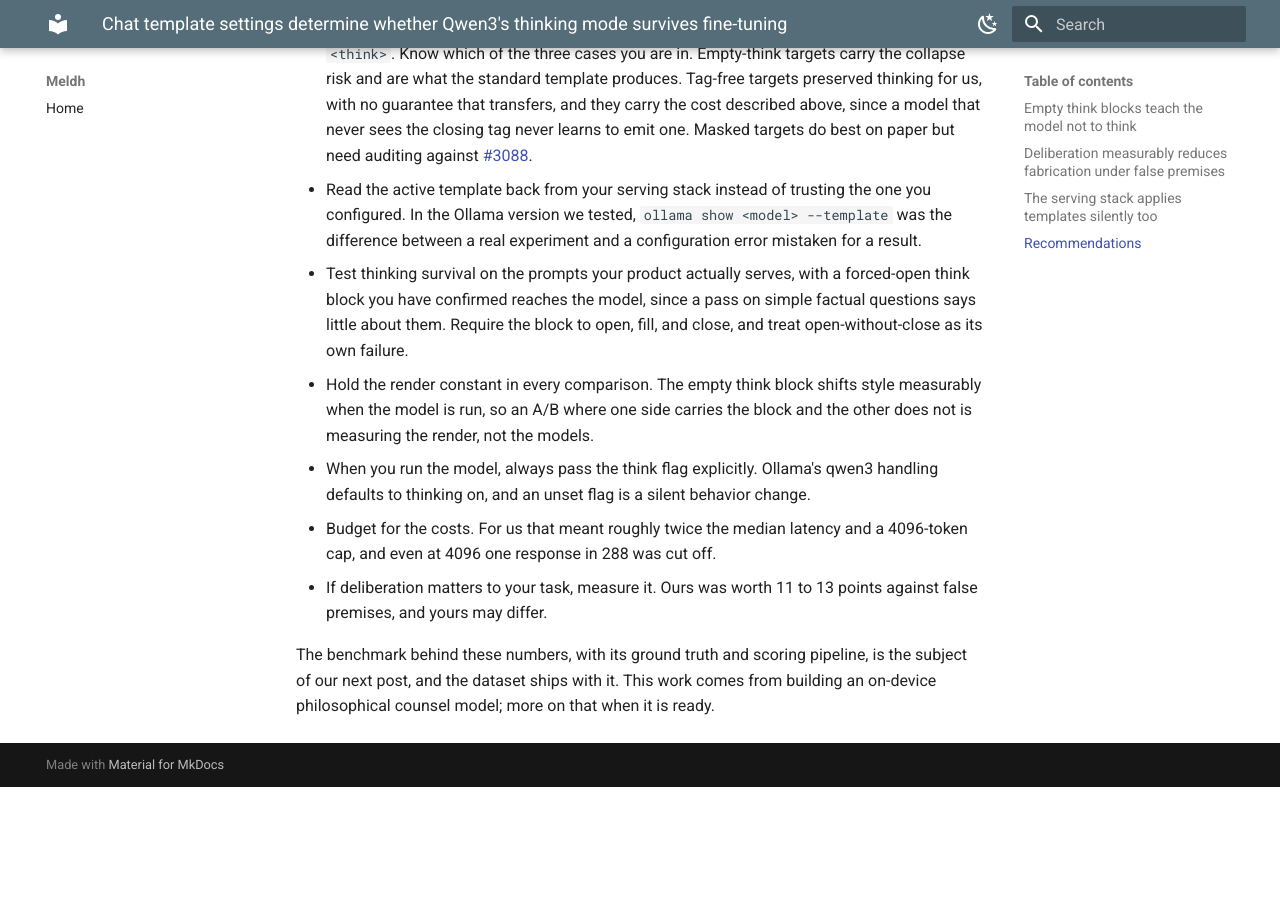
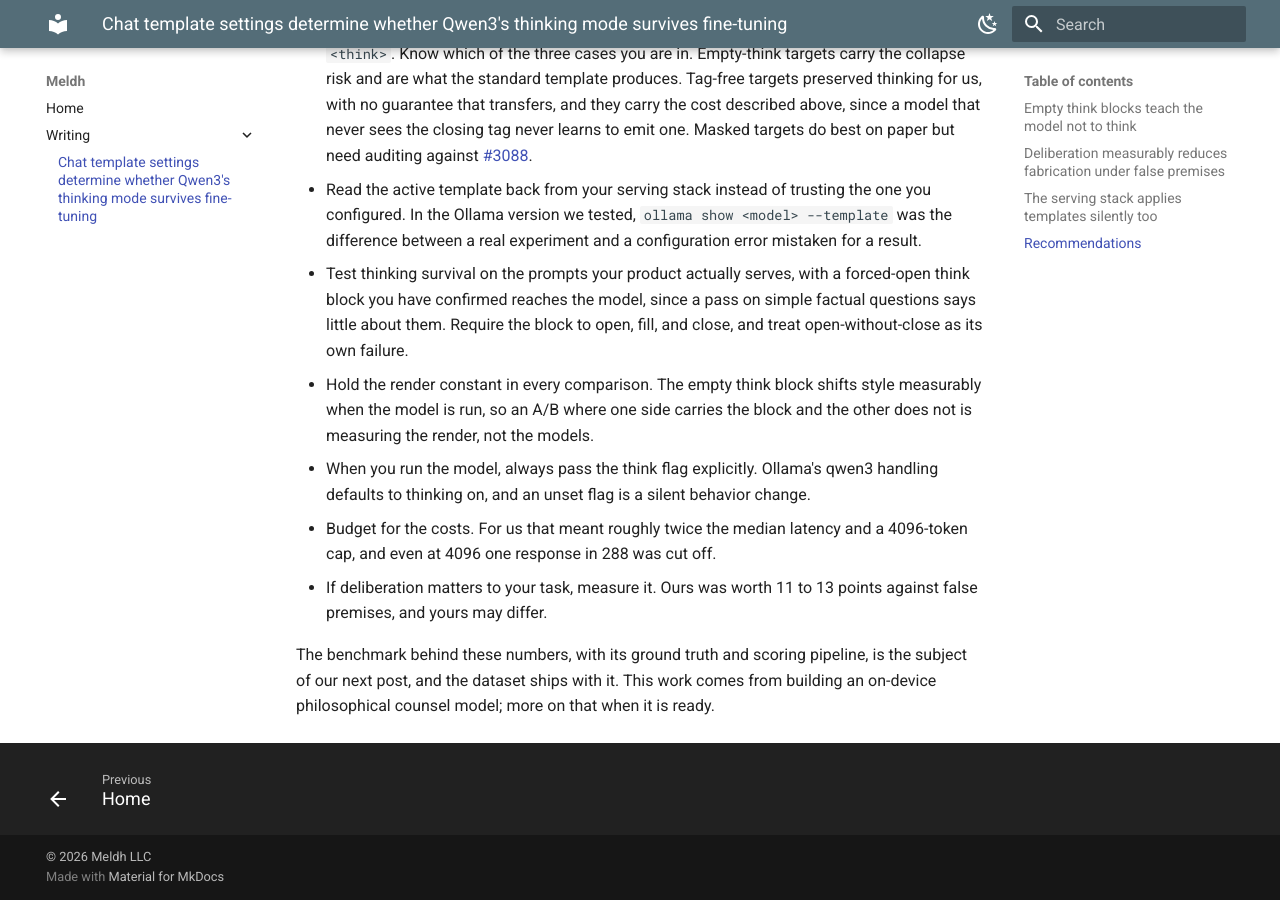
Before and after one commit to Meldh-LLC/meldh-com, an MkDocs documentation site: the page built from docs/writing/qwen3-template-thinking.md, in a window 1280 px wide and 900 px high, scrolled down 3612 px. Built offline with MkDocs 1.6.1 and Material for MkDocs 9.7.7, drawn with Linux system fonts in a browser that asks for light colours; before the commit the page ends 4399 px from its top, so only the background shows below that.

Commit message:
Add copyright notice and update navigation

```diff
--- a/mkdocs.yml
+++ b/mkdocs.yml
@@ -39,5 +39,9 @@ markdown_extensions:
   - toc:
       permalink: true
 
+copyright: "© 2026 Meldh LLC"
+
 nav:
   - Home: index.md
+  - Writing:
+      - writing/qwen3-template-thinking.md
```
